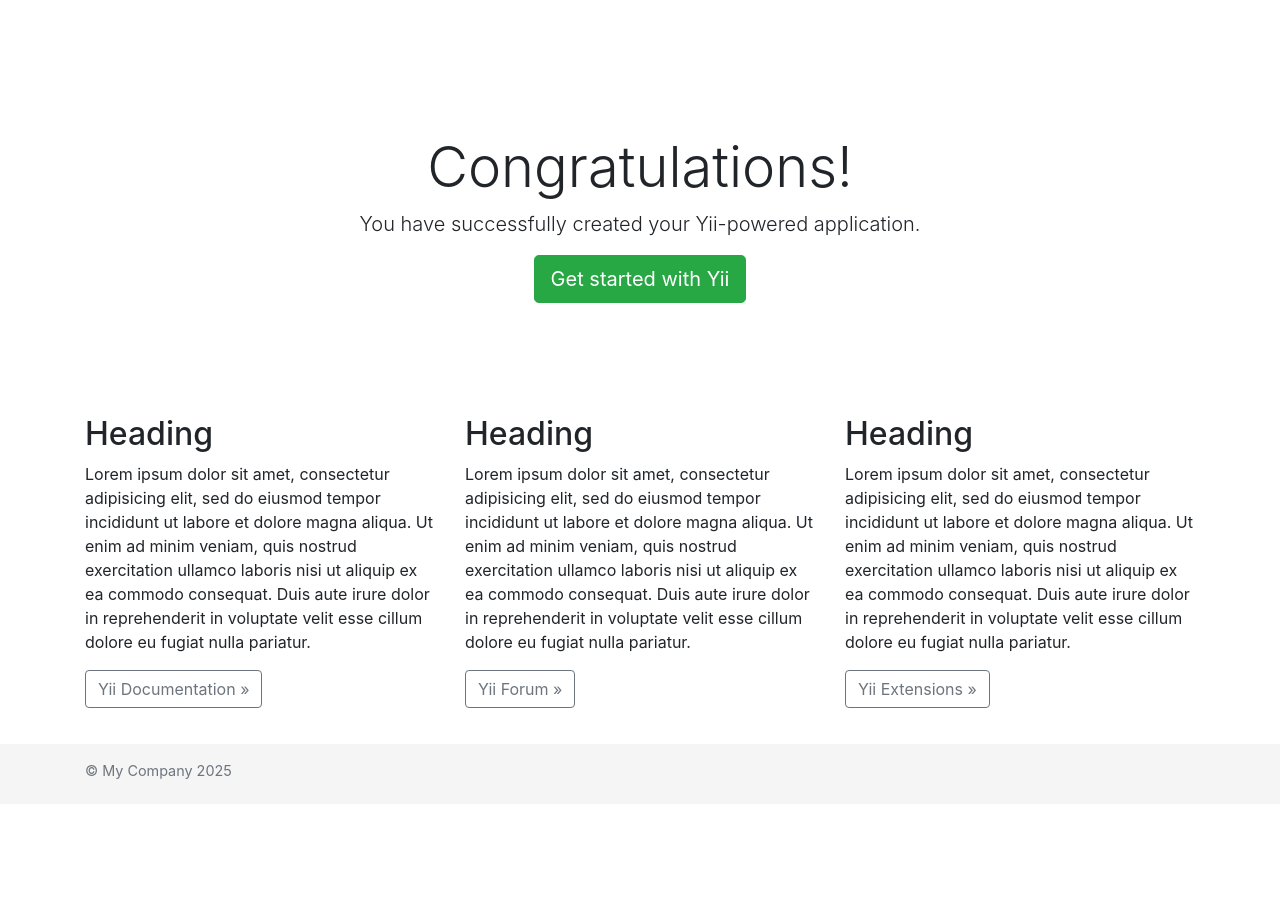
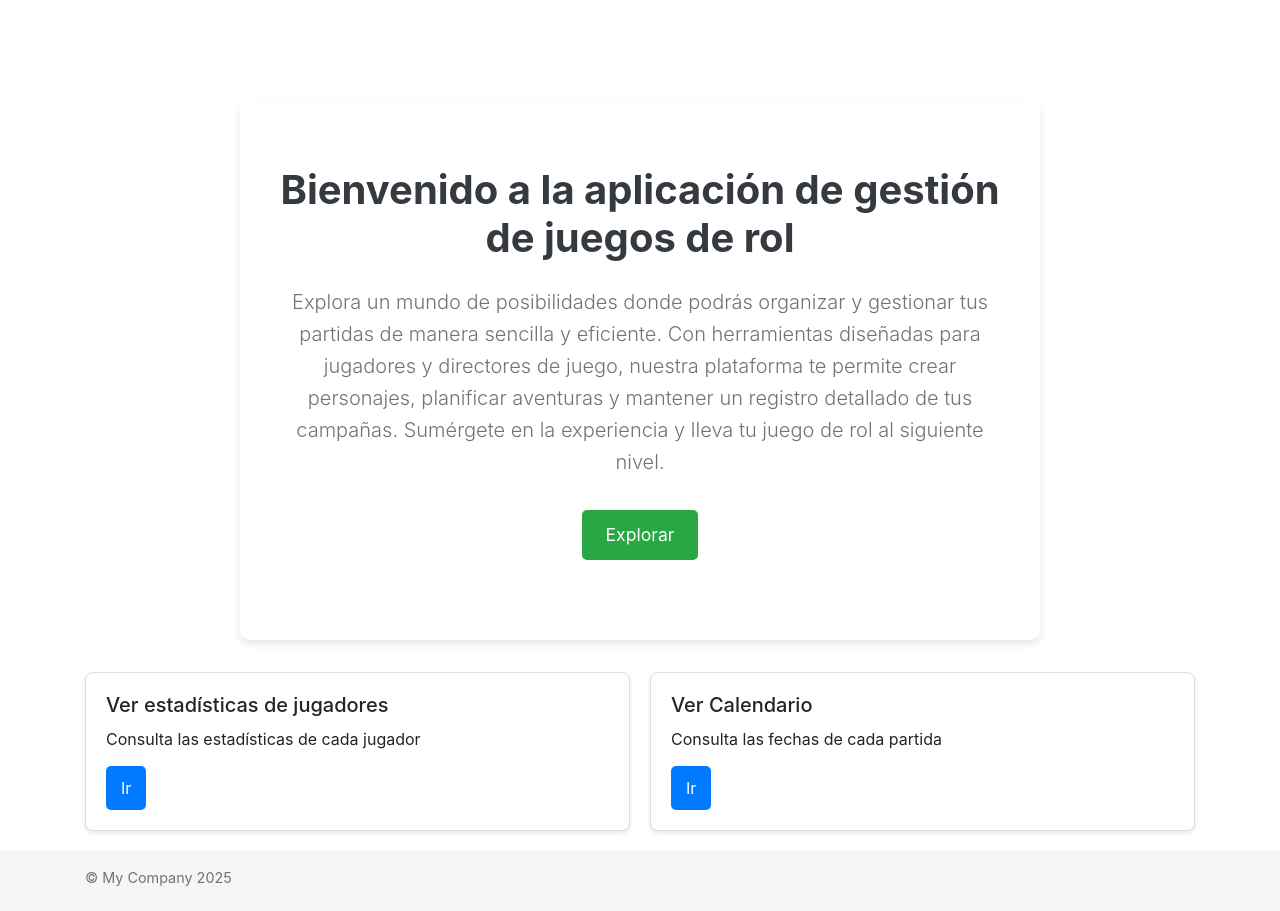
Before and after one commit to luissawai/ProyectoYii, a Yii app: template views/site/index.php in a window 1280 px wide. Before the commit the page ends 804 px from the top, so only its background shows below. Run offline with PHP 8.4 and a stand-in for Yii, Linux system fonts and the light colour scheme; the template is opened without the code that fills it, so the values that code supplies are empty; some libraries are stand-ins or nearby versions.

Commit message:
Site index actualizado

```diff
--- a/config/web.php
+++ b/config/web.php
@@ -5,7 +5,7 @@ $db = require __DIR__ . '/db.php';
 
 $config = [
     'id' => 'basic',
-    'name' => 'Proyecto-Juegosrol',
+    'name' => 'Proyecto-TFG',
     'language' => 'es',
     'basePath' => dirname(__DIR__),
     'bootstrap' => ['log'],
--- a/views/site/index.php
+++ b/views/site/index.php
@@ -7,47 +7,39 @@ $this->title = 'My Yii Application';
 <div class="site-index">
 
     <div class="jumbotron text-center bg-transparent">
-        <h1 class="display-4">Congratulations!</h1>
-
-        <p class="lead">You have successfully created your Yii-powered application.</p>
-
-        <p><a class="btn btn-lg btn-success" href="http://www.yiiframework.com">Get started with Yii</a></p>
+        <h1 class="display-4">Bienvenido a la aplicación de gestión de juegos de rol</h1>
+        <p class="lead">
+            Explora un mundo de posibilidades donde podrás organizar y gestionar tus partidas de manera sencilla y eficiente. Con herramientas diseñadas para jugadores y directores de juego, nuestra plataforma te permite crear personajes, planificar aventuras y mantener un registro detallado de tus campañas. Sumérgete en la experiencia y lleva tu juego de rol al siguiente nivel.
+        </p>
+        <p>
+            <a class="btn btn-lg btn-success" href="http://www.yiiframework.com">Explorar</a>
+        </p>
     </div>
 
-    <div class="body-content">
-
-        <div class="row">
-            <div class="col-lg-4">
-                <h2>Heading</h2>
-
-                <p>Lorem ipsum dolor sit amet, consectetur adipisicing elit, sed do eiusmod tempor incididunt ut labore et
-                    dolore magna aliqua. Ut enim ad minim veniam, quis nostrud exercitation ullamco laboris nisi ut aliquip
-                    ex ea commodo consequat. Duis aute irure dolor in reprehenderit in voluptate velit esse cillum dolore eu
-                    fugiat nulla pariatur.</p>
-
-                <p><a class="btn btn-outline-secondary" href="http://www.yiiframework.com/doc/">Yii Documentation &raquo;</a></p>
-            </div>
-            <div class="col-lg-4">
-                <h2>Heading</h2>
-
-                <p>Lorem ipsum dolor sit amet, consectetur adipisicing elit, sed do eiusmod tempor incididunt ut labore et
-                    dolore magna aliqua. Ut enim ad minim veniam, quis nostrud exercitation ullamco laboris nisi ut aliquip
-                    ex ea commodo consequat. Duis aute irure dolor in reprehenderit in voluptate velit esse cillum dolore eu
-                    fugiat nulla pariatur.</p>
-
-                <p><a class="btn btn-outline-secondary" href="http://www.yiiframework.com/forum/">Yii Forum &raquo;</a></p>
-            </div>
-            <div class="col-lg-4">
-                <h2>Heading</h2>
-
-                <p>Lorem ipsum dolor sit amet, consectetur adipisicing elit, sed do eiusmod tempor incididunt ut labore et
-                    dolore magna aliqua. Ut enim ad minim veniam, quis nostrud exercitation ullamco laboris nisi ut aliquip
-                    ex ea commodo consequat. Duis aute irure dolor in reprehenderit in voluptate velit esse cillum dolore eu
-                    fugiat nulla pariatur.</p>
-
-                <p><a class="btn btn-outline-secondary" href="http://www.yiiframework.com/extensions/">Yii Extensions &raquo;</a></p>
+    <div class="card-container">
+        <!-- Tarjeta 1 -->
+        <div class="card">
+            <div class="card-body">
+                <div class="content-container">
+                    <div class="text-container">
+                        <h5 class="card-title">Ver estadísticas de jugadores</h5>
+                        <p class="card-text">Consulta las estadísticas de cada jugador</p>
+                        <a href="<?= Yii::$app->urlManager->createUrl(['site/mejor-ciclista-por-equipo']); ?>" class="btn btn-primary">Ir</a>
+                    </div>
+                </div>
             </div>
         </div>
 
+        <!-- Tarjeta 2 -->
+        <div class="card">
+            <div class="card-body">
+                <div class="content-container">
+                    <div class="text-container">
+                        <h5 class="card-title">Ver Calendario</h5>
+                        <p class="card-text">Consulta las fechas de cada partida</p>
+                        <a href="<?= Yii::$app->urlManager->createUrl(['site/mejor-ciclista-por-equipo']); ?>" class="btn btn-primary">Ir</a>
+                    </div>
+                </div>
+            </div>
+        </div>
     </div>
-</div>
--- a/web/css/site.css
+++ b/web/css/site.css
@@ -82,3 +82,94 @@ a.desc:after {
 .nav > li > form > button.logout:focus {
     outline: none;
 }
+
+/* Contenedor principal para las tarjetas */
+.card-container {
+    display: flex;          /* Activa Flexbox */
+    flex-wrap: wrap;        /* Permite que las tarjetas se envuelvan en varias líneas */
+    gap: 20px;              /* Espacio entre las tarjetas */
+    justify-content: space-between; /* Distribuye el espacio entre las tarjetas */
+}
+
+/* Estilo para cada tarjeta */
+.card {
+    flex: 1 1 calc(50% - 20px); /* Cada tarjeta ocupa el 50% del contenedor menos el espacio del gap */
+    background-color: #ffffff; /* Color de fondo */
+    border: 1px solid #ddd;   /* Borde */
+    border-radius: 8px;        /* Bordes redondeados */
+    box-shadow: 0 2px 4px rgba(0, 0, 0, 0.1); /* Sombra */
+    box-sizing: border-box;    /* Incluye el padding y el borde en el ancho */
+}
+
+/* Estilo para el cuerpo de la tarjeta */
+.card-body {
+    padding: 20px;             /* Espaciado interno */
+}
+
+/* Estilo para el título de la tarjeta */
+.card-title {
+    font-size: 1.25rem;        /* Tamaño del título */
+    margin-bottom: 10px;       /* Espacio debajo del título */
+}
+
+/* Estilo para el texto de la tarjeta */
+.card-text {
+    font-size: 1rem;           /* Tamaño del texto */
+    margin-bottom: 15px;       /* Espacio debajo del texto */
+}
+
+/* Estilo para el botón */
+.btn-primary {
+    background-color: #007bff; /* Color de fondo del botón */
+    border: none;              /* Sin borde */
+    padding: 10px 15px;        /* Espaciado interno */
+    border-radius: 5px;        /* Bordes redondeados */
+    color: white;              /* Color del texto */
+    text-decoration: none;     /* Sin subrayado */
+    display: inline-block;     /* Para que el botón se comporte como un bloque */
+}
+
+.btn-primary:hover {
+    background-color: #0056b3; /* Color de fondo al pasar el mouse */
+}
+
+/* Estilos para el jumbotron */
+.jumbotron {
+    background-color: #f8f9fa; /* Color de fondo claro */
+    padding: 4rem 2rem;        /* Espaciado interno */
+    border-radius: 10px;       /* Bordes redondeados */
+    box-shadow: 0 4px 8px rgba(0, 0, 0, 0.1); /* Sombra suave */
+    margin: 2rem auto;         /* Centrar horizontalmente y agregar margen */
+    max-width: 800px;          /* Ancho máximo para que no se vea demasiado ancho */
+    text-align: center;        /* Centrar el texto */
+}
+
+/* Estilos para el título */
+.display-4 {
+    font-size: 2.5rem;         /* Tamaño del título */
+    font-weight: bold;         /* Negrita */
+    color: #343a40;            /* Color oscuro */
+    margin-bottom: 1.5rem;     /* Espacio debajo del título */
+}
+
+/* Estilos para el párrafo */
+.lead {
+    font-size: 1.25rem;        /* Tamaño del texto */
+    color: #6c757d;            /* Color gris */
+    margin-bottom: 2rem;       /* Espacio debajo del párrafo */
+    line-height: 1.6;          /* Altura de línea para mejor legibilidad */
+}
+
+/* Estilos para el botón */
+.btn-success {
+    background-color: #28a745; /* Color de fondo verde */
+    border: none;              /* Sin borde */
+    padding: 0.75rem 1.5rem;   /* Espaciado interno */
+    font-size: 1.1rem;         /* Tamaño del texto */
+    border-radius: 5px;        /* Bordes redondeados */
+    transition: background-color 0.3s ease; /* Transición suave */
+}
+
+.btn-success:hover {
+    background-color: #218838; /* Color de fondo al pasar el mouse */
+}
```
